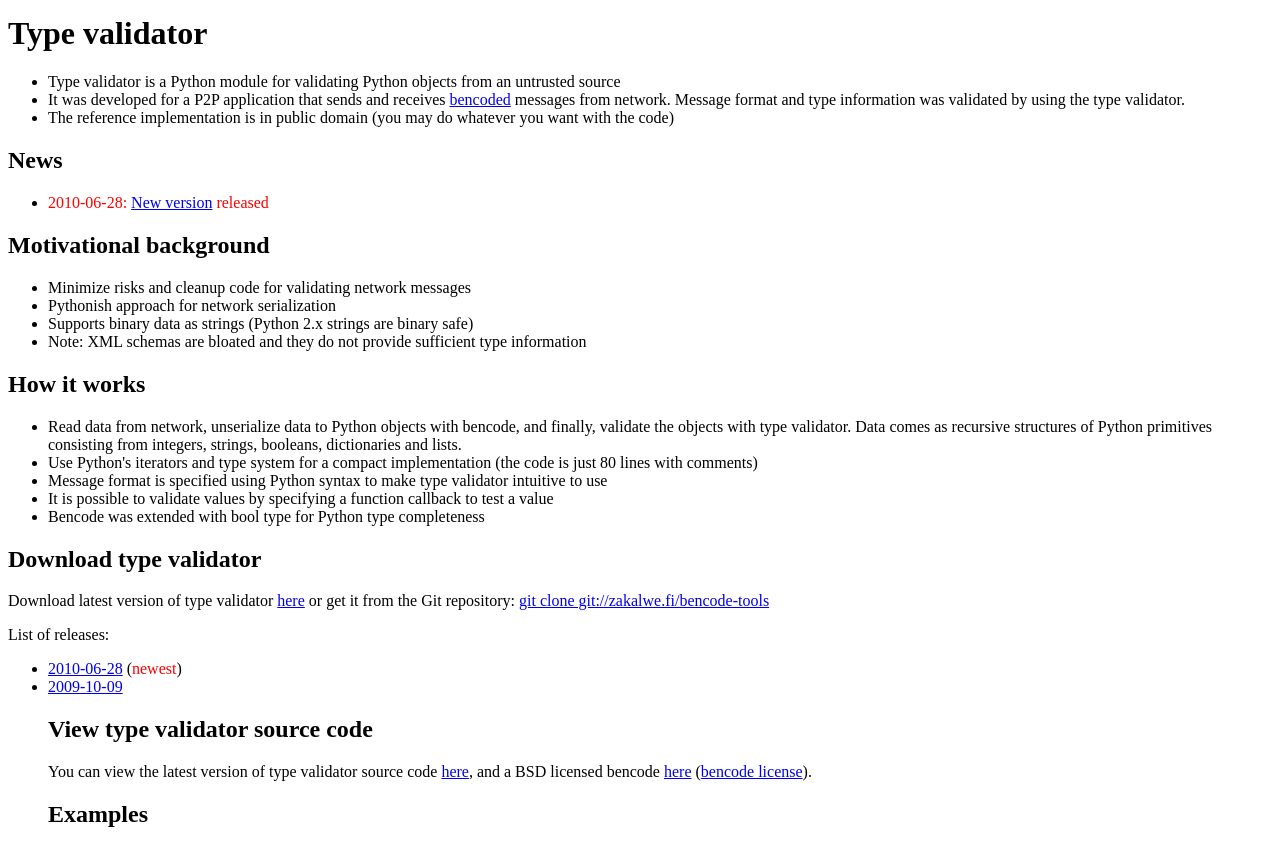
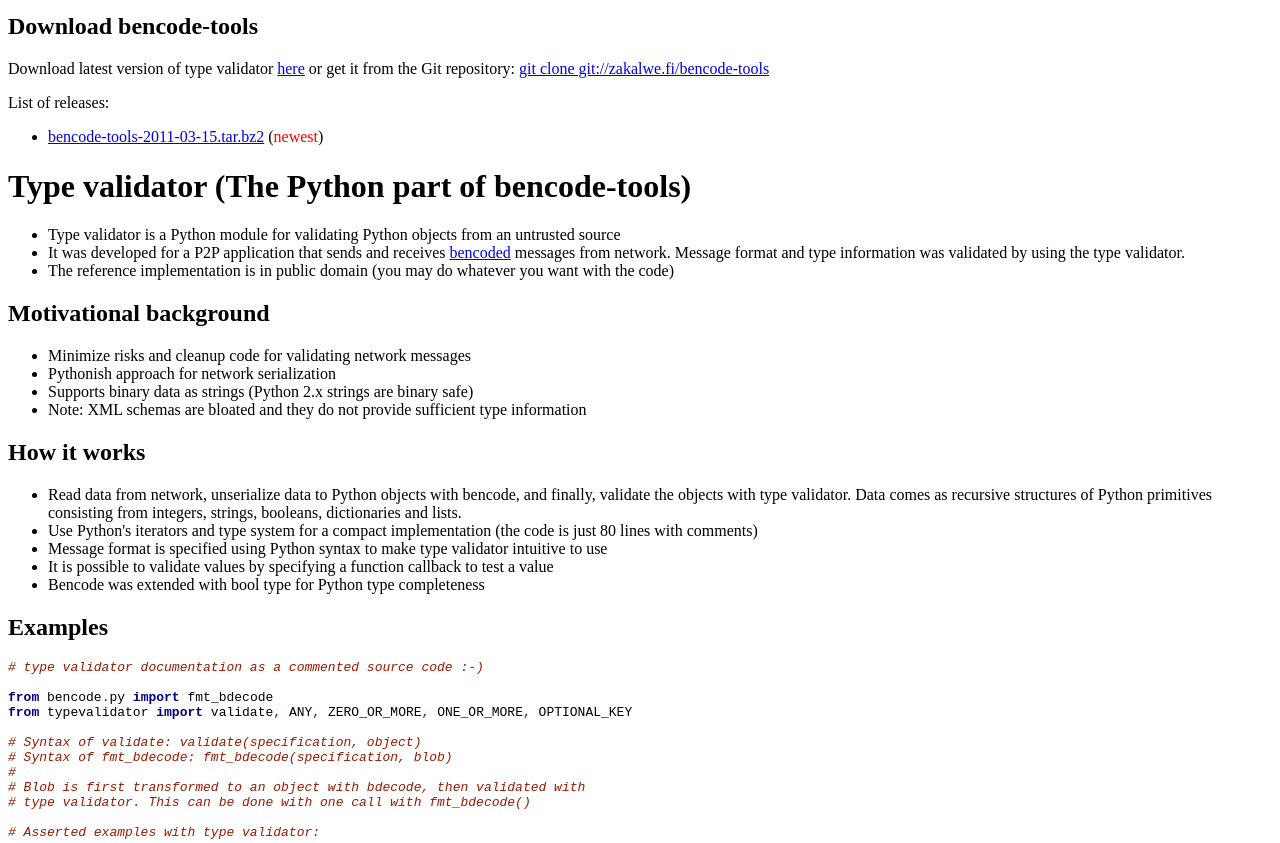
Before and after one commit to janneku/bencode-tools, a plain HTML site: page index.html in a window 1280 px wide. Shown: the part 300-1143 px from the top of the page. Drawn offline with Linux system fonts and the light colour scheme.

Commit message:
Update web page [DOCUMENTATION]

```diff
--- a/index.html
+++ b/index.html
@@ -26,7 +26,19 @@ It can simply be used by including
 </pre>
 into your C module and linking the program with '-lbencodetools'.
 
-<h1>Type validator</h1>
+<h2>Download bencode-tools</h2>
+Download latest version of type validator
+<a href="bencode-tools-2011-03-15.tar.bz2">here</a>
+or get it from the Git repository: <a href="git://zakalwe.fi/bencode-tools">
+git clone git://zakalwe.fi/bencode-tools</a>
+
+<p>
+List of releases:
+<ul>
+<li> <a href="bencode-tools-2011-03-15.tar.bz2">bencode-tools-2011-03-15.tar.bz2</a> (<font color="red">newest</font>)
+</ul>
+
+<h1>Type validator (The Python part of bencode-tools)</h1>
 
 <ul>
 <li>Type validator is a Python module for validating Python objects from
@@ -37,11 +49,6 @@ messages from network. Message format and type information was validated
 by using the type validator.
 <li> The reference implementation is in public domain (you may do whatever
 you want with the code)
-</ul>
-
-<h2>News</h2>
-<ul>
-<li> <font color="red">2010-06-28: <a href="../typevalidator/typevalidator-2010-06-28.tar.bz2">New version</a> released</font>
 </ul>
 
 <h2>Motivational background</h2>
@@ -68,24 +75,6 @@ you want with the code)
      to test a value
 <li> Bencode was extended with bool type for Python type completeness
 </ul>
-
-<h2>Download type validator</h2>
-Download latest version of type validator
-<a href="../typevalidator/typevalidator-2010-06-28.tar.bz2">here</a>
-or get it from the Git repository: <a href="git://zakalwe.fi/bencode-tools">
-git clone git://zakalwe.fi/bencode-tools</a>
-
-<p>
-List of releases:
-<ul>
-<li> <a href="../typevalidator/typevalidator-2010-06-28.tar.bz2">2010-06-28</a> (<font color="red">newest</font>)
-<li> <a href="../typevalidator/typevalidator-2009-10-09.tar.bz2">2009-10-09</a>
-
-<h2>View type validator source code</h2>
-You can view the latest version of type validator source code
-<a href="typevalidator.py">here</a>,
-and a BSD licensed bencode <a href="bencode.py">here</a>
-(<a href="LICENSE.bencode">bencode license</a>).
 
 <h2>Examples</h2>
 
```
